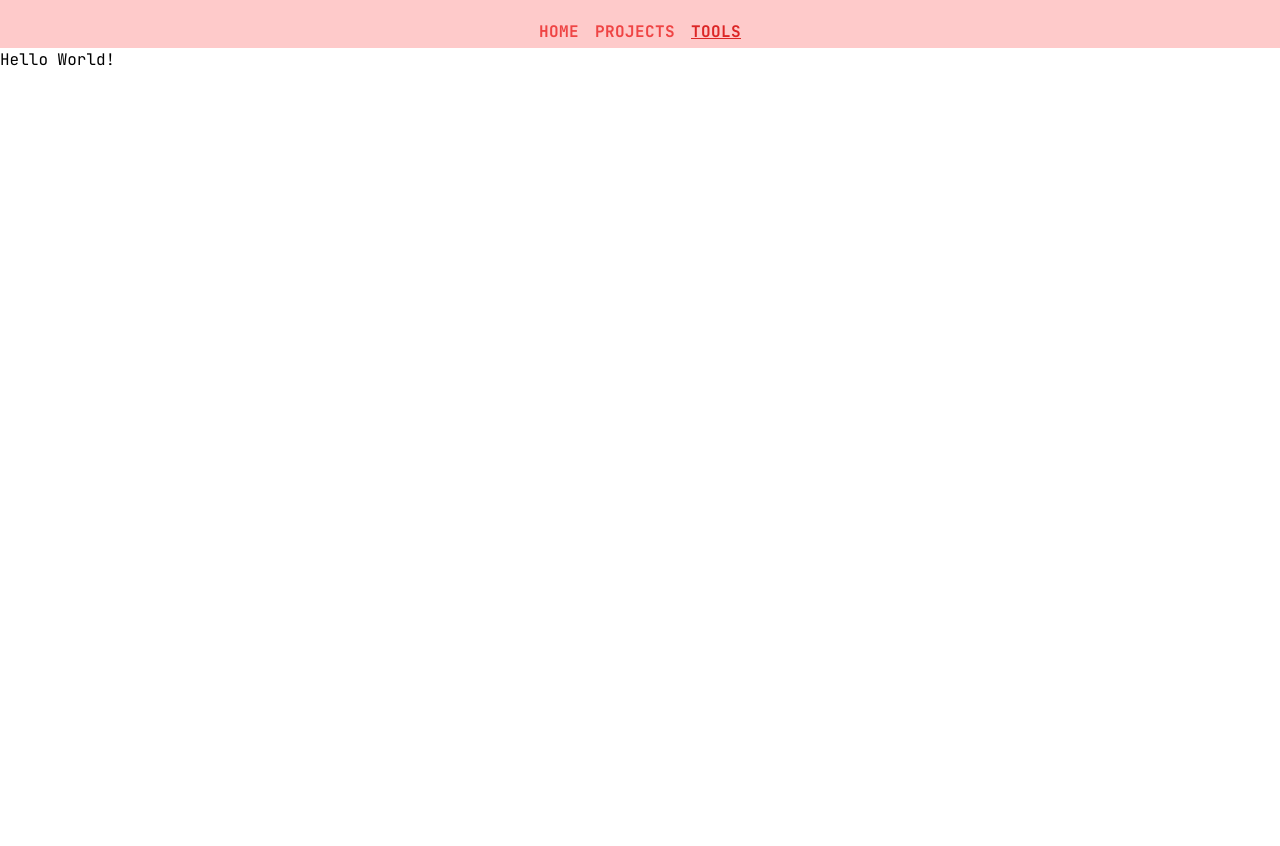
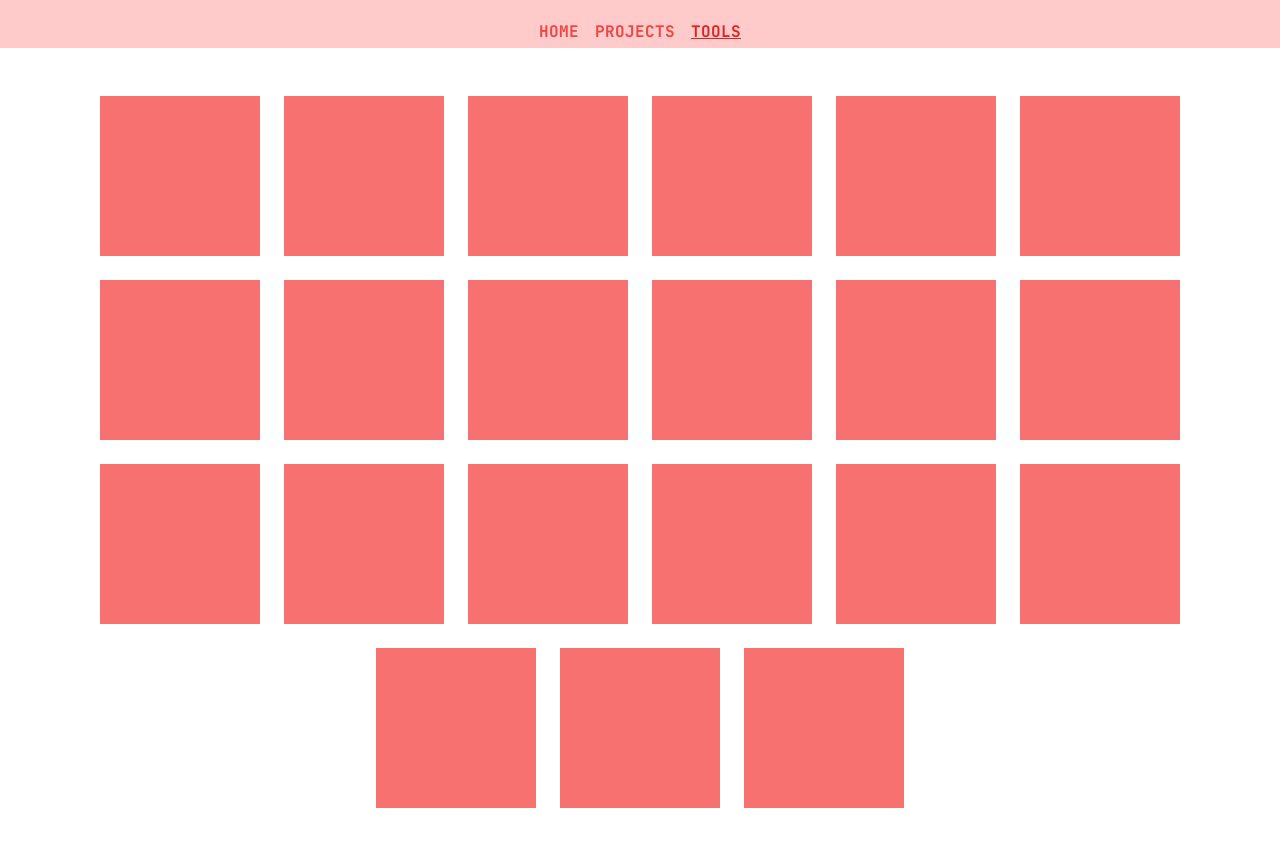
Before and after one commit to zerexei/zerexei.github.io, a React (Create React App) app: page /tools in a window 1280 px wide. Shown: the top 846 px of the page. Before the commit the page ends 800 px from the top, so only its background shows below. Built offline with nearby package versions, Linux system fonts and the light colour scheme.

Commit message:
populate tools with dummy data

```diff
--- a/src/pages/Tools.jsx
+++ b/src/pages/Tools.jsx
@@ -1,4 +1,11 @@
 const Tools = () => {
-  return <h1>Hello World!</h1>;
+  const tools = Array.from(Array(21).keys());
+  return (
+    <div className="flex flex-wrap gap-6 justify-center p-12">
+      {tools.map(() => (
+        <div className="p-20 bg-red-400"></div>
+      ))}
+    </div>
+  );
 };
 export default Tools;
```
Also changed, not shown: package.json (+6 -2 lines), 1 other file (tests, documents, lock files or other folders).
